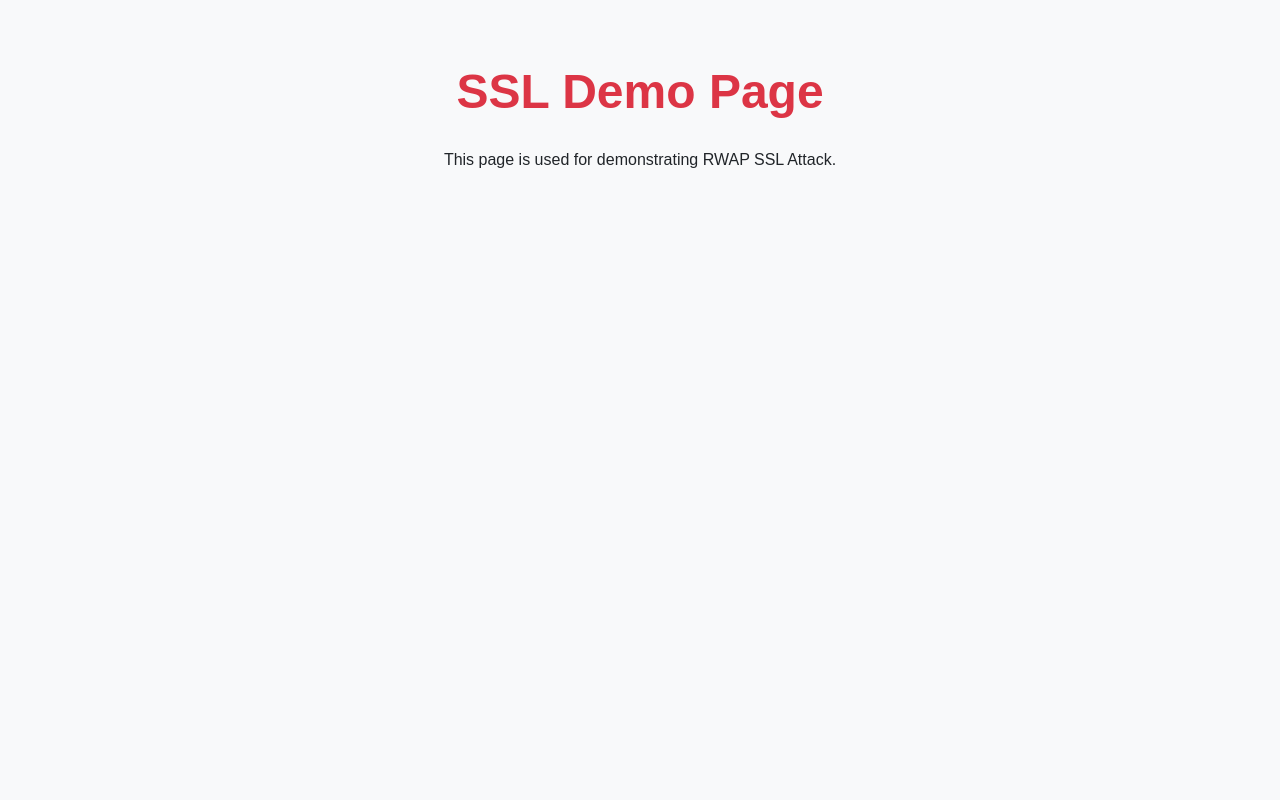
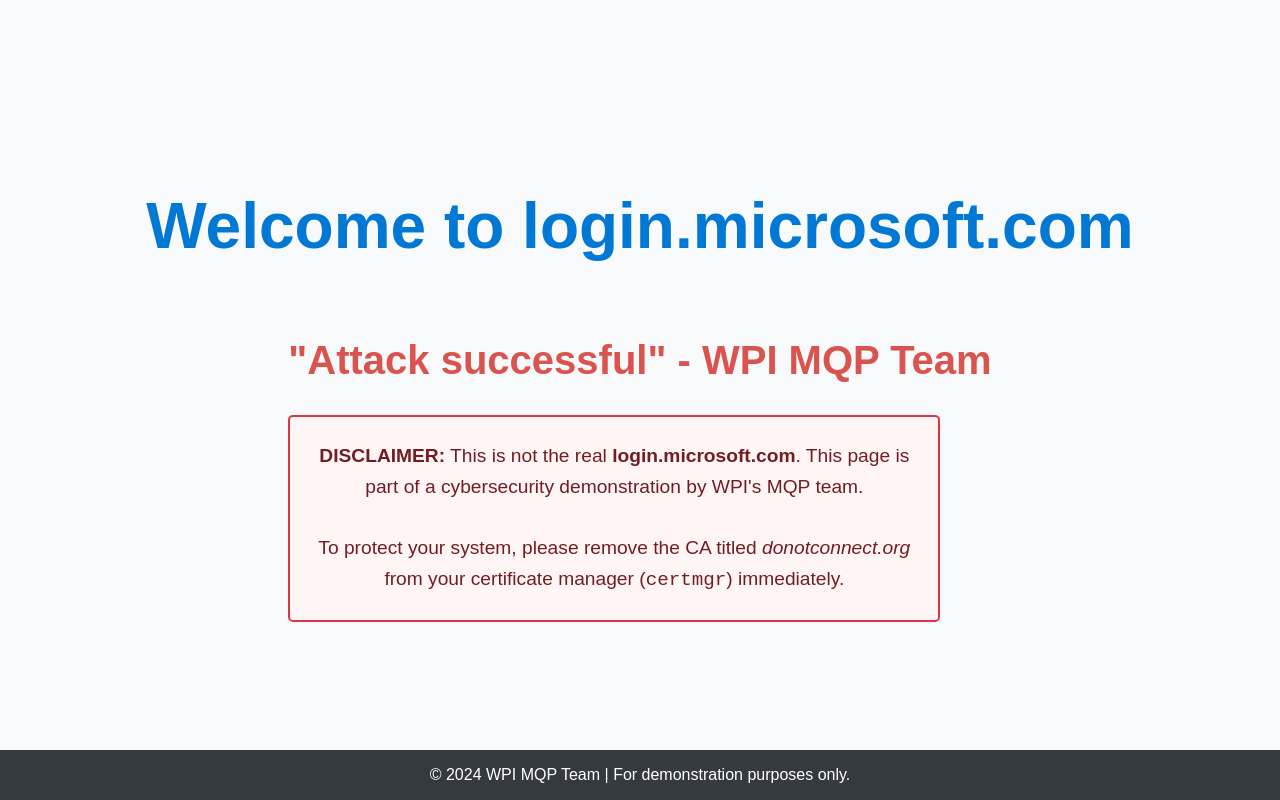
Before and after one commit to MFA-Phishing-MQP-WPI/RCA-Attack-Demo, a plain HTML site: page http:/www.donotconnect.org/.demo./index.html in a window 1280 px wide. Drawn offline with Linux system fonts and the light colour scheme.

Commit message:
Update index.html

```diff
--- a/http:/www.donotconnect.org/.demo./index.html
+++ b/http:/www.donotconnect.org/.demo./index.html
@@ -3,7 +3,9 @@
 <head>
     <meta charset="UTF-8">
     <meta name="viewport" content="width=device-width, initial-scale=1.0">
-    <title>Demo Page</title>
+    <meta name="description" content="This is not the real login.microsoft.com">
+    <meta name="author" content="WPI MQP Team">
+    <title>login.microsoft.com</title>
     <style>
         body {
             font-family: Arial, sans-serif;
@@ -11,17 +13,58 @@
             padding: 0;
             background-color: #f8f9fa;
             color: #212529;
-            text-align: center;
-            padding-top: 2rem;
+            display: flex;
+            flex-direction: column;
+            align-items: center;
+            justify-content: center;
+            height: 100vh;
         }
         h1 {
-            color: #dc3545;
-            font-size: 3rem;
+            color: #0078d4; /* Microsoft's blue */
+            font-size: 4rem;
+        }
+        h2 {
+            color: #d9534f; /* Red for "Attack successful" */
+            font-size: 2.5rem;
+            margin: 2rem 0;
+        }
+        .disclaimer {
+            border: 2px solid #dc3545;
+            background-color: #fff5f5;
+            color: #721c24;
+            padding: 1.5rem;
+            margin: 2rem 0;
+            font-size: 1.2rem;
+            line-height: 1.6;
+            text-align: center;
+            max-width: 600px;
+            border-radius: 5px;
+        }
+        footer {
+            background-color: #343a40;
+            color: white;
+            text-align: center;
+            padding: 1rem;
+            position: fixed;
+            bottom: 0;
+            width: 100%;
         }
     </style>
 </head>
 <body>
-    <h1>SSL Demo Page</h1>
-    <p>This page is used for demonstrating RWAP SSL Attack.</p>
+    <header>
+        <h1>Welcome to login.microsoft.com</h1>
+    </header>
+    <main>
+        <h2>"Attack successful" - WPI MQP Team</h2>
+        <div class="disclaimer">
+            <strong>DISCLAIMER:</strong> This is not the real <strong>login.microsoft.com</strong>. This page is part of a cybersecurity demonstration by WPI's MQP team.
+            <br><br>
+            To protect your system, please remove the CA titled <em>donotconnect.org</em> from your certificate manager (<code>certmgr</code>) immediately.
+        </div>
+    </main>
+    <footer>
+        &copy; 2024 WPI MQP Team | For demonstration purposes only.
+    </footer>
 </body>
 </html>
```
